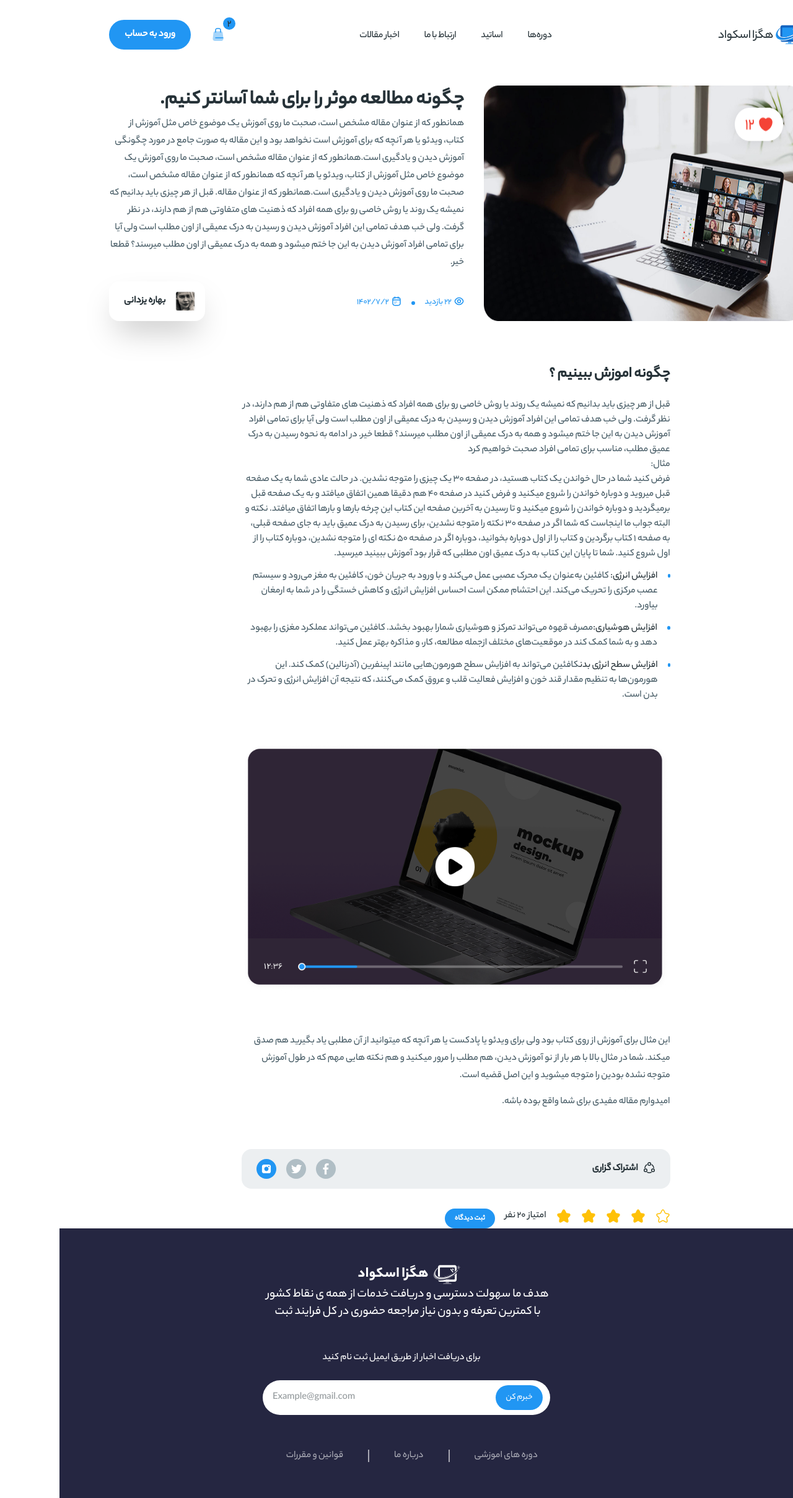
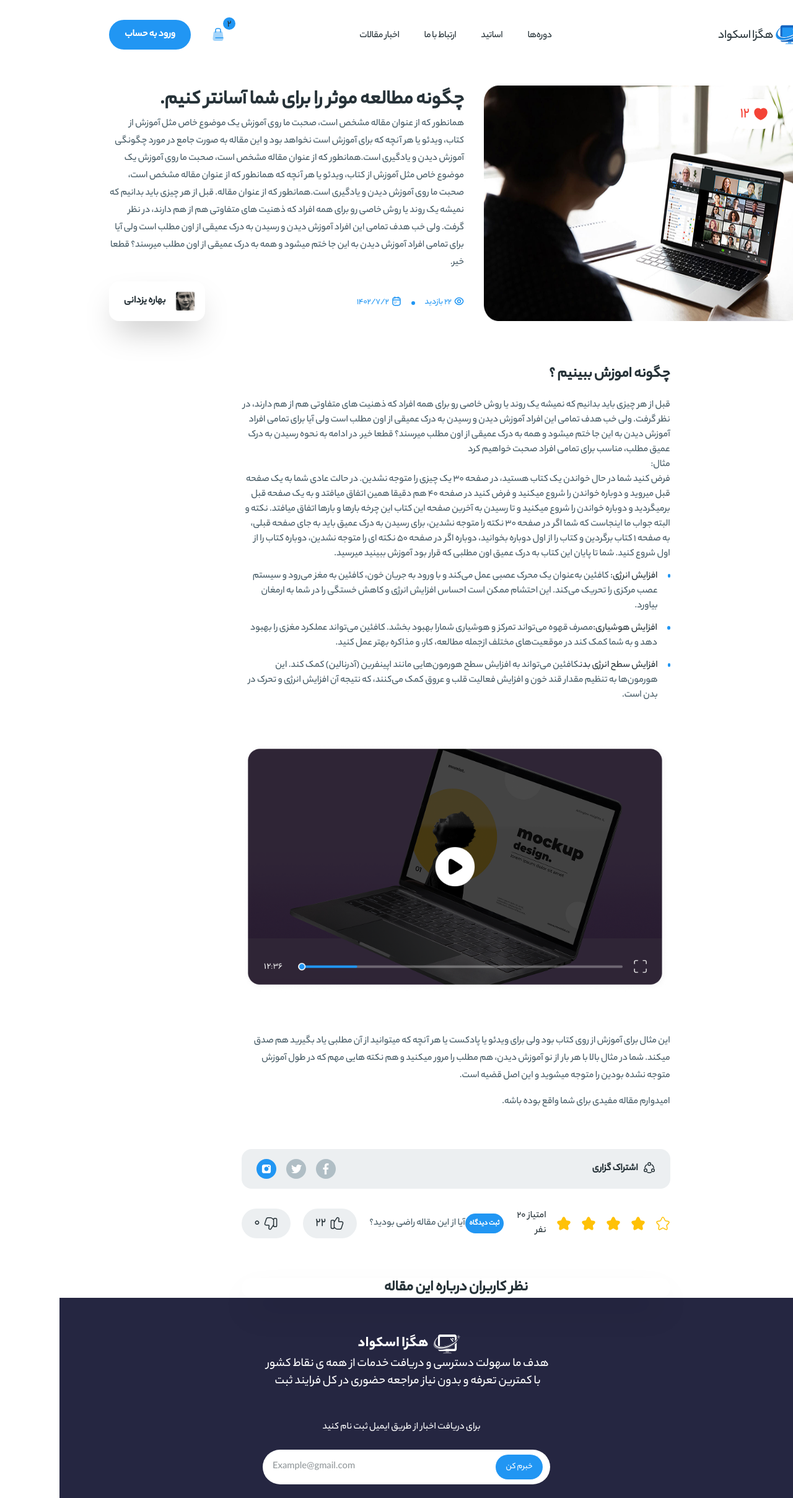
Before and after one commit to academy-react-winter1403/Tricoder, a React (Vite) app: page /newsDetail in a window 1280 px wide. Shown: the top 2417 px of the page at 62% size. Built offline with nearby package versions, Linux system fonts and the light colour scheme.

Commit message:
NewsDetail

```diff
--- /dev/null
+++ b/src/assets/fonts/icons/newsDetail/FullHeart.jsx
@@ -0,0 +1,14 @@
+import React from 'react'
+
+const FullHeart = () => {
+  return (
+    <div>
+      <svg width="24" height="24" viewBox="0 0 24 24" fill="none" xmlns="http://www.w3.org/2000/svg">
+<path d="M12.62 20.8101C12.28 20.9301 11.72 20.9301 11.38 20.8101C8.48 19.8201 2 15.6901 2 8.6901C2 5.6001 4.49 3.1001 7.56 3.1001C9.38 3.1001 10.99 3.9801 12 5.3401C13.01 3.9801 14.63 3.1001 16.44 3.1001C19.51 3.1001 22 5.6001 22 8.6901C22 15.6901 15.52 19.8201 12.62 20.8101Z" fill="#F44336" stroke="#F44336" stroke-width="1.5" stroke-linecap="round" stroke-linejoin="round"/>
+</svg>
+
+    </div>
+  )
+}
+
+export {FullHeart}
--- a/src/components/newsDetail/NewsContent.jsx
+++ b/src/components/newsDetail/NewsContent.jsx
@@ -5,6 +5,8 @@ import { NewsTwitter } from '../../assets/fonts/icons/newsDetail/NewsTwitter'
 import { NewsInsta } from '../../assets/fonts/icons/newsDetail/NewsInsta'
 import { FullStar } from '../../assets/fonts/icons/newsDetail/FullStar'
 import { EmptyStar } from '../../assets/fonts/icons/newsDetail/EmptyStar'
+import { NewsLike } from '../../assets/fonts/icons/newsDetail/NewsLike'
+import { NewsDislike } from '../../assets/fonts/icons/newsDetail/NewsDislike'
 
 const NewsContent = () => {
   const  star=[
@@ -68,16 +70,31 @@ const NewsContent = () => {
           </div>
 
           <div className='flex justify-between'>
-            <div className='flex gap-4'>
+            <div className='flex gap-4 items-center'>
               {star.map((data,ind)=>(
-                <div >{data.icon}</div>
+                <div className='flex gap-2'>{data.icon}</div>
               ))}
-              <p className='font-medium '>امتیاز 20 نفر</p>
-              <div className='bg-[#2196F3] text-white font-bold text-xs px-4 py-2 rounded-[80px] text-center'>ثبت دیدگاه</div>
+              <p className='font-medium  '>امتیاز 20 نفر</p>
+              <div className='bg-[#2196F3] text-white font-bold text-xs w-20 h-8 rounded-[80px] text-center leading-8'>ثبت دیدگاه</div>
             </div>
+            <div className='flex gap-5 items-center'>
+              <div className='font-medium text-[#455A64] whitespace-nowrap '>آیا از این مقاله راضی بودید؟</div>
+              <div className='flex items-center gap-1.5 bg-[#ECEFF1] rounded-[50px]  px-5 h-12'>
+                 <NewsLike/>
+                 <p className='text-xl font-medium'>22</p>
+                 </div>
+              <div className='flex items-center gap-1.5 bg-[#ECEFF1] rounded-[50px] px-5 h-12'>
+              <NewsDislike/>
+                 <p className='text-xl font-medium'>0</p>
 
-            <div></div>
+              </div>
+            </div>
           </div>
+        </div>
+
+        <div className='rounded-3xl shadow-2xl flex flex-col gap-6 '>
+          <p className='font-bold text-2xl text-center'>نظر کاربران درباره این مقاله</p>
+
         </div>
 
 
--- a/src/components/newsDetail/viewNewsDetail/NewsView.jsx
+++ b/src/components/newsDetail/viewNewsDetail/NewsView.jsx
@@ -2,11 +2,13 @@ import React from 'react'
 import { EyeIcon } from '../../../assets/fonts/icons/landing/NewsIcon/EyeIcon'
 import { DataIcon } from '../../../assets/fonts/icons/landing/category/littleIcon/DataIcon'
 import { NewsDate } from '../../../assets/fonts/icons/landing/NewsIcon/NewsDate'
+import { FullHeart } from '../../../assets/fonts/icons/newsDetail/FullHeart'
 
 const NewsView = () => {
   return (
     <div className='flex px-20 pt-14 gap-8 '>
-      <img src='./public/newsDetail/photo.png'/>
+      <img className='relative' src='./public/newsDetail/Rectangle34.png'/>
+      <div className='absolute  top-40 right-30 h-12 bg-[#FFFFFF] px-4 rounded-3xl flex items-center gap-1.5'> <FullHeart/> <p className='text-[#F44336] text-2xl font-medium'>12</p></div>
       <div className='flex flex-col '>
         <p className='text-[32px]  font-bold'>چگونه مطالعه موثر را برای شما آسانتر کنیم.</p>
         <p className='font-normal text-[#455A64] text-base leading-7'>همانطور که از عنوان مقاله مشخص است، صحبت ما روی آموزش یک موضوع خاص مثل آموزش از کتاب، ویدئو یا هر آنچه که برای آموزش است نخواهد بود و این مقاله به صورت جامع در مورد چگونگی آموزش دیدن و یادگیری است.همانطور که از عنوان مقاله مشخص است، صحبت ما روی آموزش یک موضوع خاص مثل آموزش از کتاب، ویدئو یا هر آنچه که همانطور که از عنوان مقاله مشخص است، صحبت ما روی آموزش  دیدن و یادگیری است.همانطور که از عنوان مقاله.
```
Also changed, not shown: public/newsDetail/Rectangle34.png (added).
